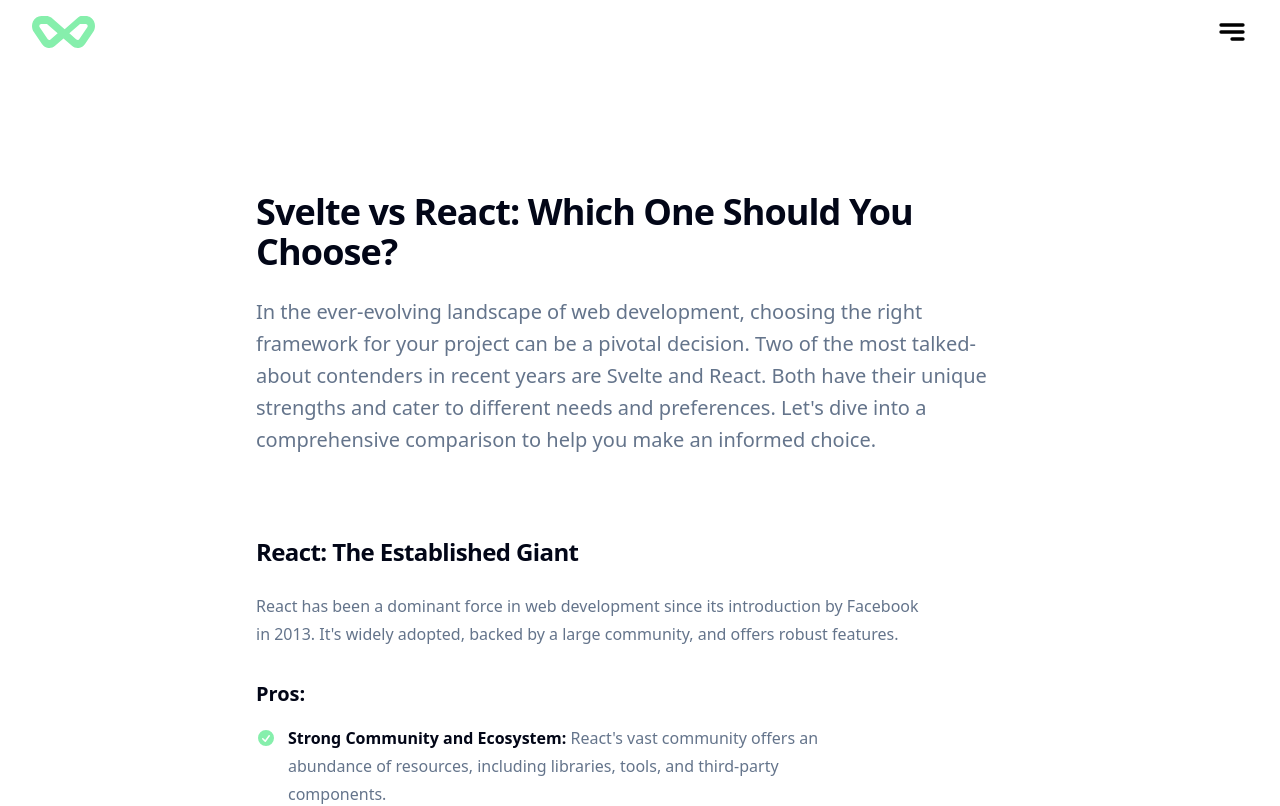
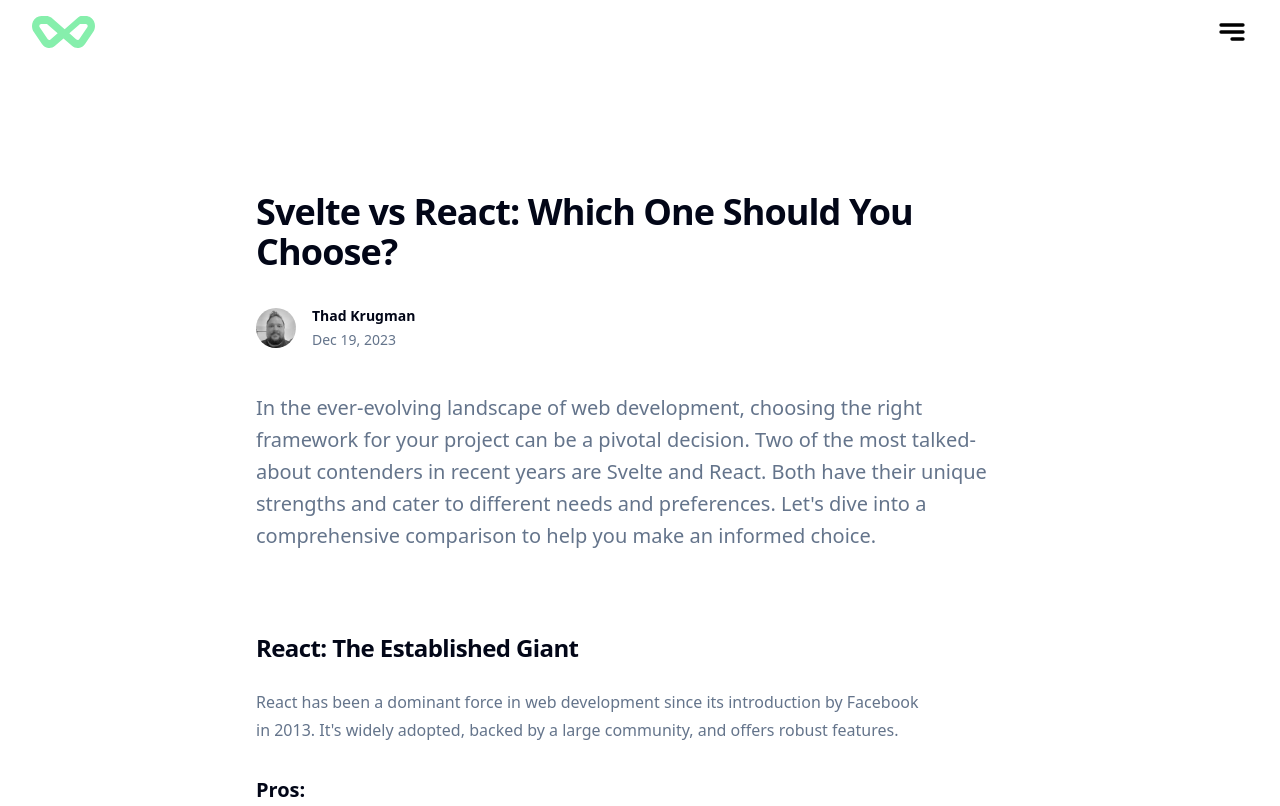
Before and after one commit to MadThad762/webexpressions_sveltekit, a SvelteKit app: page /blog/posts/svelte-vs-react-which-one-should-you-choose in a window 1280 px wide. Shown: the top 806 px of the page. Built offline with nearby package versions, Linux system fonts and the light colour scheme.

Commit message:
added blog post wrapper and cta

```diff
--- a/src/app.html
+++ b/src/app.html
@@ -3,6 +3,7 @@
 	<head>
 		<meta charset="utf-8" />
 		<link rel="icon" href="%sveltekit.assets%/favicon.ico" />
+		<link rel="og:image" href="%sveltekit.assets%/og.png" />
 		<meta name="viewport" content="width=device-width, initial-scale=1" />
 		%sveltekit.head%
 	</head>
--- /dev/null
+++ b/src/lib/components/elements/BlogCTA.svelte
@@ -0,0 +1,21 @@
+<div class="bg-white mt-20">
+	<div class="mx-auto">
+		<h2 class="text-3xl font-bold tracking-tight text-heading sm:text-4xl">
+			Ready to Elevate Your Project?<br />Get Expert Consultation Today!
+		</h2>
+		<div class="mt-10 flex items-center gap-x-6">
+			<a
+				href="/#contact"
+				class="rounded-md bg-primary px-3.5 py-2 text-base font-bold leading-7 text-secondary shadow-sm duration-150 ease-out focus-visible:outline focus-visible:outline-2 focus-visible:outline-offset-2 focus-visible:outline-primary hover:bg-primary-dark"
+			>
+				Start Your Journey
+			</a>
+			<a
+				href="/"
+				class="text-base font-bold leading-6 text-heading duration-150 ease-in-out hover:text-body"
+			>
+				Learn More <span aria-hidden="true">→</span>
+			</a>
+		</div>
+	</div>
+</div>
--- /dev/null
+++ b/src/lib/components/elements/BlogPostWrapper.svelte
@@ -0,0 +1,27 @@
+<script lang="ts">
+	import authorImage from '$lib/assets/images/blog_images/author_image_small.jpg';
+	import BlogCta from './BlogCTA.svelte';
+
+	export let title: string;
+	export let date: string;
+</script>
+
+<div class="bg-white px-6 py-24 sm:py-32 lg:px-8">
+	<div class="mx-auto max-w-3xl text-base leading-7 text-body">
+		<h1 class="text-3xl font-bold tracking-tight text-heading sm:text-4xl">
+			{title}
+		</h1>
+		<div class="relative mt-8 flex items-center gap-x-4">
+			<img src={authorImage} alt="Thad Krugman" class="h-10 w-10 rounded-full bg-gray-50" />
+			<div class="text-sm leading-6">
+				<p class="font-semibold text-heading">
+					<span class="absolute inset-0"></span>
+					Thad Krugman
+				</p>
+				<p class="text-body">{date}</p>
+			</div>
+		</div>
+		<slot />
+		<BlogCta />
+	</div>
+</div>
--- a/src/lib/components/elements/Header.svelte
+++ b/src/lib/components/elements/Header.svelte
@@ -88,7 +88,7 @@
 								<a
 									href={item.href}
 									on:click={() => toggleMenu()}
-									class="-mx-3 block rounded-lg py-3 px-5 text-2xl lg:text-3xl font-bold leading-7 text-heading sm:hover:scale-110 sm:ease-in-out sm:duration-300"
+									class="-mx-3 block rounded-lg py-3 px-5 text-2xl lg:text-3xl font-bold leading-7 text-heading hover:text-body ease-in-out duration-150"
 								>
 									{item.name}
 								</a>
--- a/src/lib/components/pages/blog/PostPreview.svelte
+++ b/src/lib/components/pages/blog/PostPreview.svelte
@@ -24,7 +24,7 @@
 	<div>
 		<a href={`/blog/posts/${post?.url}`}>
 			<h3
-				class="mt-3 text-lg font-semibold leading-6 text-heading hover:scale-105 ease-in-out duration-300"
+				class="mt-3 text-lg font-semibold leading-6 text-heading hover:text-body ease-in-out duration-150"
 			>
 				{post?.title}
 			</h3>
--- a/src/lib/components/pages/home/Contact.svelte
+++ b/src/lib/components/pages/home/Contact.svelte
@@ -102,7 +102,7 @@
 				<div class="sm:col-span-2">
 					<button
 						type="submit"
-						class="inline-flex w-full items-center justify-center rounded-md border border-transparent bg-primary px-6 py-3 text-base font-bold text-secondary shadow-sm duration-300 ease-out focus:outline-none focus:ring-2 focus:ring-black focus:ring-offset-2 sm:hover:scale-105"
+						class="inline-flex w-full items-center justify-center rounded-md border border-transparent bg-primary px-6 py-3 text-base font-bold text-secondary shadow-sm duration-150 ease-out focus:outline-none focus:ring-2 focus:ring-black focus:ring-offset-2 hover:bg-primary-dark"
 					>
 						Get in Touch
 					</button>
--- a/src/lib/components/pages/home/Hero.svelte
+++ b/src/lib/components/pages/home/Hero.svelte
@@ -68,15 +68,15 @@
 						<div class="mt-10 flex items-center gap-x-6">
 							<a
 								href="/#contact"
-								class="rounded-md bg-primary px-3.5 py-2 text-base font-bold leading-7 text-secondary shadow-sm duration-300 ease-out focus-visible:outline focus-visible:outline-2 focus-visible:outline-offset-2 focus-visible:outline-primary sm:hover:scale-110"
+								class="rounded-md bg-primary px-3.5 py-2 text-base font-bold leading-7 text-secondary shadow-sm duration-150 ease-out focus-visible:outline focus-visible:outline-2 focus-visible:outline-offset-2 focus-visible:outline-primary hover:bg-primary-dark"
 							>
 								Get Started
 							</a>
 							<a
 								href="/#portfolio"
-								class="text-base font-bold leading-6 text-heading duration-300 ease-in-out hover:scale-110"
+								class="text-base font-bold leading-6 text-heading duration-150 ease-in-out hover:text-body"
 							>
-								View my Portfolio <span aria-hidden="true">→</span>
+								View Portfolio <span aria-hidden="true">→</span>
 							</a>
 						</div>
 					</div>
--- a/src/lib/components/pages/home/Portfolio.svelte
+++ b/src/lib/components/pages/home/Portfolio.svelte
@@ -25,7 +25,7 @@
 				<div class="mt-10 flex">
 					<a
 						href="#contact"
-						class="rounded-md bg-primary px-3.5 py-2 text-base font-bold leading-7 text-secondary shadow-sm duration-300 ease-out focus-visible:outline focus-visible:outline-2 focus-visible:outline-offset-2 focus-visible:outline-primary sm:hover:scale-110"
+						class="rounded-md bg-primary px-3.5 py-2 text-base font-bold leading-7 text-secondary shadow-sm duration-150 ease-out focus-visible:outline focus-visible:outline-2 focus-visible:outline-offset-2 focus-visible:outline-primary hover:bg-primary-dark"
 					>
 						Get Started on Your Project
 					</a>
--- a/src/lib/components/pages/home/Pricing.svelte
+++ b/src/lib/components/pages/home/Pricing.svelte
@@ -111,9 +111,9 @@
 					href={tier.href}
 					class={classNames(
 						tier.featured
-							? 'bg-primary text-secondary shadow hover:scale-105'
-							: 'text-primary ring-1 ring-inset ring-primary hover:scale-105',
-						'mt-8 block rounded-md py-2.5 px-3.5 text-center text-sm font-bold duration-300 ease-in-out focus-visible:outline focus-visible:outline-2 focus-visible:outline-offset-2 focus-visible:outline-primary sm:mt-10'
+							? 'bg-primary text-secondary shadow hover:bg-primary-dark'
+							: 'text-primary ring-1 ring-inset ring-primary hover:bg-primary-dark hover:ring-primary-dark hover:text-white',
+						'mt-8 block rounded-md py-2.5 px-3.5 text-center text-sm font-bold duration-150 ease-in-out focus-visible:outline focus-visible:outline-2 focus-visible:outline-offset-2 focus-visible:outline-primary sm:mt-10'
 					)}
 				>
 					Get started today
--- a/src/routes/blog/posts/svelte-vs-react-which-one-should-you-choose/+page.svelte
+++ b/src/routes/blog/posts/svelte-vs-react-which-one-should-you-choose/+page.svelte
@@ -1,3 +1,7 @@
+<script>
+	import BlogPostWrapper from '$lib/components/elements/BlogPostWrapper.svelte';
+</script>
+
 <svelte:head>
 	<title>Svelte vs React: Which One Should You Choose?</title>
 	<meta
@@ -10,24 +14,20 @@
 	/>
 </svelte:head>
 
-<div class="bg-white px-6 py-24 sm:py-32 lg:px-8">
-	<div class="mx-auto max-w-3xl text-base leading-7 text-body">
-		<h1 class="text-3xl font-bold tracking-tight text-heading sm:text-4xl">
-			Svelte vs React: Which One Should You Choose?
-		</h1>
-		<p class="mt-6 text-xl leading-8">
-			In the ever-evolving landscape of web development, choosing the right framework for your
-			project can be a pivotal decision. Two of the most talked-about contenders in recent years are
-			Svelte and React. Both have their unique strengths and cater to different needs and
-			preferences. Let's dive into a comprehensive comparison to help you make an informed choice.
+<BlogPostWrapper title={'Svelte vs React: Which One Should You Choose?'} date={'Dec 19, 2023'}>
+	<p class="mt-10 text-xl leading-8">
+		In the ever-evolving landscape of web development, choosing the right framework for your project
+		can be a pivotal decision. Two of the most talked-about contenders in recent years are Svelte
+		and React. Both have their unique strengths and cater to different needs and preferences. Let's
+		dive into a comprehensive comparison to help you make an informed choice.
 	</p>
 	<div class="max-w-2xl">
 		<h2 class="mt-20 text-2xl font-bold tracking-tight text-heading">
 			React: The Established Giant
 		</h2>
 		<p class="mt-6">
-				React has been a dominant force in web development since its introduction by Facebook in
-				2013. It's widely adopted, backed by a large community, and offers robust features.
+			React has been a dominant force in web development since its introduction by Facebook in 2013.
+			It's widely adopted, backed by a large community, and offers robust features.
 		</p>
 		<h3 class="text-xl text-heading mt-8 font-bold">Pros:</h3>
 		<ul role="list" class="mt-4 max-w-xl space-y-6 text-body">
@@ -46,8 +46,8 @@
 				</svg>
 				<span
 					><strong class="font-semibold text-heading">Strong Community and Ecosystem:</strong>
-						React's vast community offers an abundance of resources, including libraries, tools, and
-						third-party components.
+					React's vast community offers an abundance of resources, including libraries, tools, and third-party
+					components.
 				</span>
 			</li>
 			<li class="flex gap-x-3">
@@ -144,8 +144,8 @@
 					/>
 				</svg>
 				<span
-						><strong class="font-semibold text-heading">Boilerplate Code:</strong> React applications
-						often require a significant amount of boilerplate, which can be cumbersome for smaller projects.</span
+					><strong class="font-semibold text-heading">Boilerplate Code:</strong> React applications often
+					require a significant amount of boilerplate, which can be cumbersome for smaller projects.</span
 				>
 			</li>
 		</ul>
@@ -153,9 +153,9 @@
 			Svelte: The Rising Challenger
 		</h2>
 		<p class="mt-6">
-				Svelte, a relatively newer framework, has been gaining traction for its innovative approach
-				to web development. Introduced in 2016, it shifts much of the work to compile time,
-				producing highly efficient vanilla JavaScript.
+			Svelte, a relatively newer framework, has been gaining traction for its innovative approach to
+			web development. Introduced in 2016, it shifts much of the work to compile time, producing
+			highly efficient vanilla JavaScript.
 		</p>
 		<h3 class="text-xl text-heading mt-8 font-bold">Pros:</h3>
 		<ul role="list" class="mt-4 max-w-xl space-y-6 text-body">
@@ -252,8 +252,8 @@
 					/>
 				</svg>
 				<span
-						><strong class="font-semibold text-heading">Fewer Job Opportunities:</strong> The market
-						is currently more favorable for React developers, with more job listings seeking React expertise.</span
+					><strong class="font-semibold text-heading">Fewer Job Opportunities:</strong> The market is
+					currently more favorable for React developers, with more job listings seeking React expertise.</span
 				>
 			</li>
 			<li class="flex gap-x-3">
@@ -299,14 +299,13 @@
 			As someone with years of experience in the field, navigating the intricacies of both Svelte
 			and React, I find myself gravitating more towards Svelte. This preference stems from its
 			simplicity, efficiency, and the innovative way it streamlines web development. Svelte's
-				approach of compiling at build time, leading to less code and faster performance, aligns
-				well with the needs of modern web development. While I appreciate the capabilities and
-				strengths of React, especially in certain scenarios, Svelte’s unique advantages offer an
-				exciting perspective on building responsive and efficient web applications. For those
-				looking to explore this rising framework or seeking to implement it in their projects, I'm
-				here to lend my expertise and insights, drawing from a rich background of hands-on
-				experience with these technologies.
+			approach of compiling at build time, leading to less code and faster performance, aligns well
+			with the needs of modern web development. While I appreciate the capabilities and strengths of
+			React, especially in certain scenarios, Svelte’s unique advantages offer an exciting
+			perspective on building responsive and efficient web applications. For those looking to
+			explore this rising framework or seeking to implement it in their projects, I'm here to lend
+			my expertise and insights, drawing from a rich background of hands-on experience with these
+			technologies.
 		</p>
 	</div>
-	</div>
-</div>
+</BlogPostWrapper>
--- a/tailwind.config.js
+++ b/tailwind.config.js
@@ -5,6 +5,7 @@
 		extend: {
 			colors: {
 				primary: '#86efac',
+				'primary-dark': '#4ade80',
 				secondary: '#ffffff',
 				body: '#64748b',
 				heading: '#020617'
```
Lines whose indentation alone changed are shown as unchanged.
